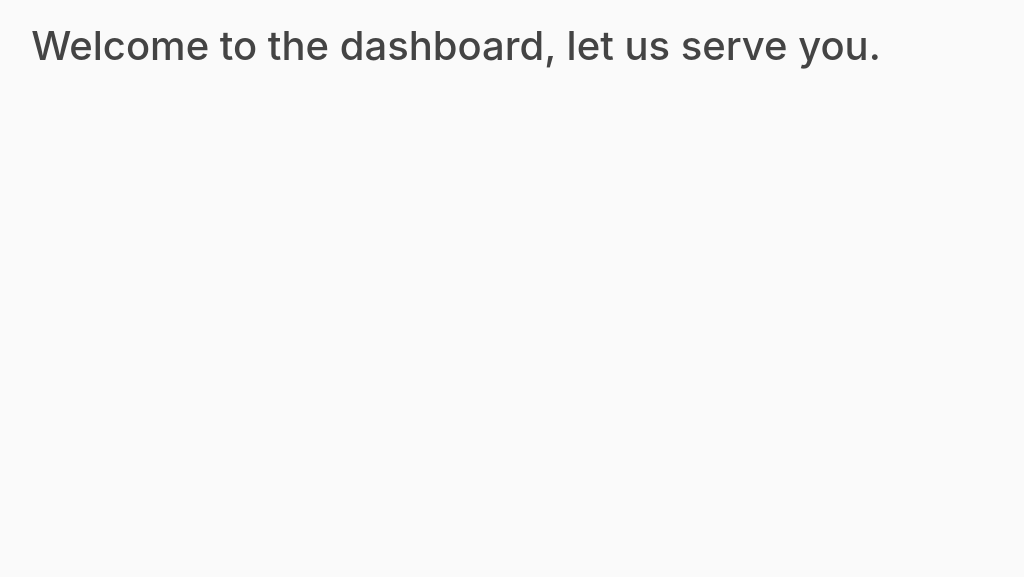
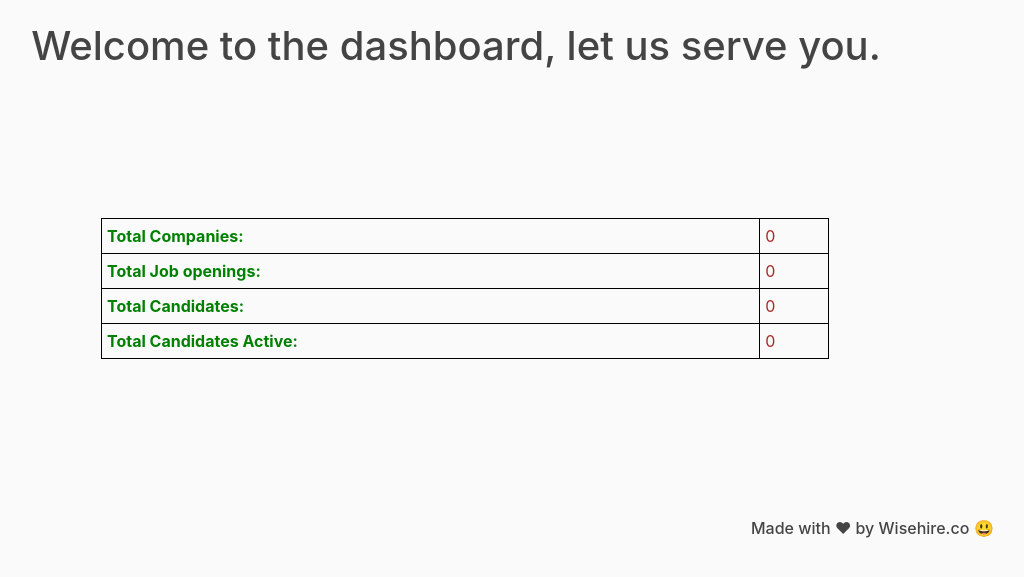
Before and after one commit to amyy28/Software-HumanResources, a Django app: page /dashboard/ in a window 1280 px wide. Shown: the part 58-635 px from the top of the page, without its empty margins (184-1208 px from the left). Run offline with Django 3.2, Linux system fonts and the light colour scheme; the visitor is signed in with stand-in values (Sample User, id 1); data that the repository does not hold is empty; some libraries are stand-ins or nearby versions.

Commit message:
Template changes

```diff
--- a/wise_intern/Candidate/templates/Candidate/contact_upload.html
+++ b/wise_intern/Candidate/templates/Candidate/contact_upload.html
@@ -8,7 +8,7 @@
     {% endfor %}
 {% else %}
 {{order}}
-<form method="post" enctype="multipart/form-data">
+<form method="post" enctype="multipart/form-data" style="padding-top:20px">
     {% csrf_token %}
     <label>Upload a file</label>
     <input type="file" name="file">
--- a/wise_intern/Company/models.py
+++ b/wise_intern/Company/models.py
@@ -35,7 +35,7 @@ class Company(models.Model):
     contact_phone = models.CharField(max_length=100)
     contact_email = models.EmailField(max_length=100)
     company_status = models.CharField(max_length=10, choices=STATUS_CHOICES, default='Active')
-    choice = models.CharField(max_length=20, choices=CHOICES, default='Fixed')
+    commercials = models.CharField(max_length=20, choices=CHOICES, default='Fixed')
     CTC_type = models.CharField(max_length=20, choices=CTC_TYPE, blank=True, help_text="Only required if 'Percentage' attributes are selected.")
     value = models.CharField(max_length=20)
     date_posted = models.DateTimeField(default=timezone.now)
--- a/wise_intern/Company/templates/Company/company_form.html
+++ b/wise_intern/Company/templates/Company/company_form.html
@@ -41,7 +41,7 @@
                 </div>
                 <div class="form-row">
                     <div class="form-group col-md-4 mb-0">
-                        {{ form.choice|as_crispy_field }}
+                        {{ form.commercials|as_crispy_field }}
                     </div>
                     <div class="form-group col-md-4 mb-0">
                         {{ form.CTC_type|as_crispy_field }}
--- a/wise_intern/Company/views.py
+++ b/wise_intern/Company/views.py
@@ -29,7 +29,7 @@ def company(request):
 
 class CompanyCreateView(LoginRequiredMixin, CreateView):
     model = Company
-    fields = ['company_id', 'company_name', 'city', 'state', 'contact_person', 'contact_phone', 'contact_email', 'company_status', 'CTC_type', 'value', 'choice']
+    fields = ['company_id', 'company_name', 'city', 'state', 'contact_person', 'contact_phone', 'contact_email', 'company_status', 'CTC_type', 'value', 'commercials']
 
     def form_valid(self, form):
         form.instance.author = self.request.user
@@ -41,7 +41,7 @@ class CompanyDetailView(LoginRequiredMixin, DetailView):
 
 class CompanyUpdateView(LoginRequiredMixin, UpdateView):
     model = Company
-    fields = ['company_id', 'company_name', 'city', 'state', 'contact_person', 'contact_phone', 'contact_email', 'company_status', 'CTC_type', 'value', 'choice']
+    fields = ['company_id', 'company_name', 'city', 'state', 'contact_person', 'contact_phone', 'contact_email', 'company_status', 'CTC_type', 'value', 'commercials']
 
     def form_valid(self, form):
         form.instance.author = self.request.user
--- a/wise_intern/Tracker/templates/Tracker/tracker.html
+++ b/wise_intern/Tracker/templates/Tracker/tracker.html
@@ -37,7 +37,7 @@ input[type=text]:focus {
         <th>Expected CTC</th>
         <th>Notice Peroid</th>
         <th>Status</th>
-        <th>Action</th>
+        <th>Interview</th>
       </tr>
     </thead>
     <tbody>
--- a/wise_intern/website/templates/website/dashboard.html
+++ b/wise_intern/website/templates/website/dashboard.html
@@ -1,4 +1,39 @@
 {% extends "website/header.html" %}
 {% block content %}
     <h1 class="container" style="text-align:center">Welcome to the dashboard, let us serve you.</h1>
+ <div style="padding-top:140px; padding-left:200px">
+    <table style="width:80%">
+  <tr>
+    <th>Total Companies:</th>
+    <td>{{ companies_active }}</td>
+  </tr>
+  <tr>
+    <th>Total Job openings:</th>
+    <td>{{ job_openings }}</td>
+  </tr>
+  <tr>
+    <th>Total Candidates:</th>
+    <td>{{ candidates }}</td>
+  </tr>
+   <tr>
+    <th>Total Candidates Active:</th>
+    <td>{{ candidates_active }}</td>
+  </tr>
+</table>
+     </div>
+<h6 style="padding-top:160px; padding-left:850px">Made with ❤ by Wisehire.co 😃</h6>
+<style>
+table, th, td {
+  border: 1px solid black;
+  border-collapse: collapse;
+  color:green;
+}
+td{
+  color:brown;
+}
+th, td {
+  padding: 5px;
+  text-align: left;
+}
+</style>
 {% endblock content %}
--- a/wise_intern/website/views.py
+++ b/wise_intern/website/views.py
@@ -1,11 +1,22 @@
 from django.shortcuts import render
 from django.contrib.auth.decorators import login_required
+from Candidate.models import Candidate
+from Company.models import Company
+from Job_openings.models import Jobb
+from Tracker.models import Tracker
+from django.db.models import Count
 
 # Create your views here.
 
 @login_required
 def home(request):
-    context = {"dashboard": "active"}
+    candidates = Candidate.objects.all().count()
+    candidates_active = Tracker.objects.all().count()
+    companies_active = Company.objects.filter(company_status='Active').count()
+    job_openings = Jobb.objects.filter(job_status='Open').count()
+    context = {
+        "dashboard": "active", 'candidates':candidates, 'candidates_active':candidates_active, 'companies_active':companies_active, 'job_openings':job_openings,
+               }
     return render(request, 'website/dashboard.html', context)
 
 
```
Also changed, not shown: wise_intern/Company/migrations/0017_auto_20190822_2116.py (added).
